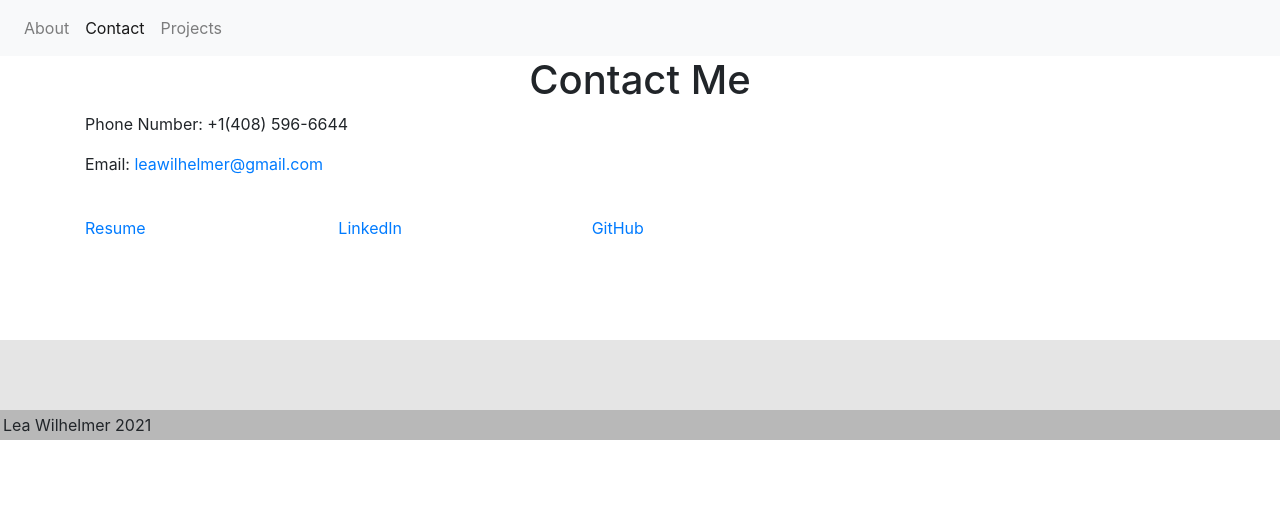
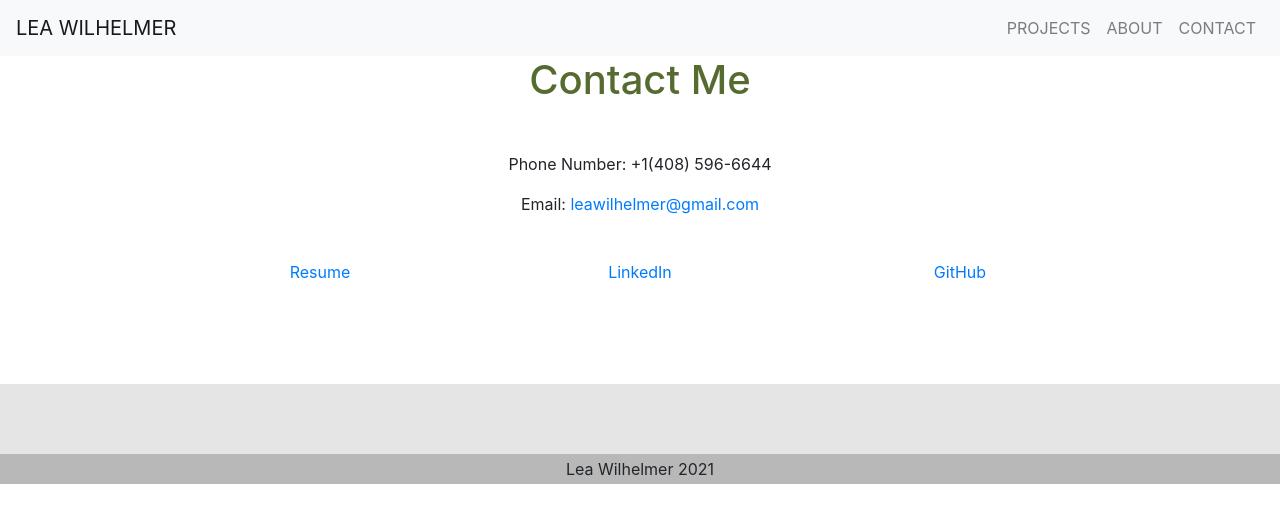
Before and after one commit to leawilhelmer/HW20-React-Portfolio, a React (Create React App) app: page /contact in a window 1280 px wide. Shown: the top 522 px of the page. Built offline with nearby package versions, Linux system fonts and the light colour scheme.

Commit message:
updated styling

```diff
--- a/src/components/About/aboutMe.js
+++ b/src/components/About/aboutMe.js
@@ -10,20 +10,27 @@ import {useHistory} from "react-router-dom"
 
 
 const styles = {
+	header: {
+		marginTop: "30px",
+	},
 	img: {
+		marginTop: "20px",
+  		marginLeft: "400px",
+  		marginRight: "400px",
 		width: "300px",
-		height: "300px",
+		height: "400px",
 	},
 	aboutMe: {
-		color: "whitesmoke",
-		fontFamily: "Verdana, Geneva, Tahoma, sans-serif",
-		fontWeight: "bold",
-		fontSize: "14px",
-		border: "3px",
+		marginLeft: "50px",
+		marginRight: "50px",
+		marginTop: "30px",
+		color: "white",
+		fontFamily: "Arial, Helvetica, sans-serif",
+		fontSize: "16px",
+		border: "5px",
 		borderStyle: "solid",
-		borderColor: "white",
 		borderRadius: "4px",
-		backgroundColor: "rgba(0, 0, 0, 0.65)",
+		backgroundColor: "darkolivegreen",
 		padding: "10px",
 	},
 };
@@ -38,14 +45,14 @@ const AboutMe = () => {
 		<Wrapper>
 			<Container>
 				<Row>
-					<Column size="md-6">
+					<Column size="md-12">
 						<div>
-							<h1>About Me:</h1>
+						<h1 style={styles.header} className='text-center' id='app'>About Me</h1>
 							<img style={styles.img} src={myImage} alt="me" />
 						</div>
 					</Column>
 					<Row>
-						<Column size="md-8">
+						<Column size="md-12">
 							<p style={styles.aboutMe}>
                             Hey, my name is Lea Wilhelmer and I am 21 years old. I'm from Tirol/Austria and I've been living in Los Gatos, California, since April 2019.
 
--- a/src/components/Contact/contact.js
+++ b/src/components/Contact/contact.js
@@ -6,23 +6,39 @@ import Resume from "../Resume/Lea's Resume.pdf"
 import Wrapper from "../Wrapper/wrapper";
 import Container from "../Container/container"
 
+const styles = {
+	contact: {
+		marginTop: "40px",
+		marginBottom: "20px",
+	},
+
+	links: {
+		textAlign: "center",
+		marginRight: "90px",
+		marginLeft: "90px"
+	}
+}
+
 const Contact = () => {
 
     return (
 		<Wrapper>
-				<Container>
+			<Container>
 						<h1 className='text-center' id='app'>Contact Me</h1>
-					<Row>
-						<Column size="md-8">
+						<Row>
+						<Column size="md-12">
+							<div style={styles.contact}>
 							<p>
                             Phone Number: +1(408) 596-6644
 							</p>
 							<p>
                             Email: <a href="https://mail.google.com/mail/?view=cm&fs=1&to=leawilhelmer@gmail.com">leawilhelmer@gmail.com</a>
 							</p>
-
+							</div>
+							<div style={styles.links}>
 							<Row>
 							<Column size="md-4">
+
 								<a
 									href={Resume}
 									download=""
@@ -52,10 +68,11 @@ const Contact = () => {
 								</a>
 							</Column>
 						</Row>
-
+						</div>
 						</Column>
 					</Row>
-				</Container>
+
+			</Container>
 		</Wrapper>
 
     )
--- a/src/components/Contact/style.css
+++ b/src/components/Contact/style.css
@@ -0,0 +1,7 @@
+h1 {
+    color: darkolivegreen;
+}
+
+p {
+    text-align: center;
+}
--- a/src/components/Footer/style.css
+++ b/src/components/Footer/style.css
@@ -5,6 +5,7 @@
   }
 
   .footer span {
+    text-align: center;
     position: absolute;
     bottom: 0;
     left: 0;
--- a/src/components/Navbar/navbar.js
+++ b/src/components/Navbar/navbar.js
@@ -2,45 +2,35 @@ import React from "react";
 import { Link } from "react-router-dom";
 import "../Navbar/style.css";
 
-// Depending on the current path, this component sets the "active" class on the appropriate navigation link item
-function Navbar() {
-  return (
+const Navbar = () => (
   <nav className="navbar navbar-expand-lg navbar-light bg-light">
+    <Link href="/">
+      <a className="navbar-brand">LEA WILHELMER</a>
+    </Link>
+    <button className="navbar-toggler" type="button" data-toggle="collapse" data-target="#navbarSupportedContent" aria-controls="navbarSupportedContent" aria-expanded="false" aria-label="Toggle navigation">
+      <span className="navbar-toggler-icon" />
+    </button>
 
-      <div>
+    <div className="collapse navbar-collapse justify-content-end" id="navbarSupportedContent">
       <ul className="navbar-nav">
         <li className="nav-item">
-            <Link
-              to="/"
-              className={
-                window.location.pathname === "/" || window.location.pathname === "/about"
-                  ? "nav-link active"
-                  : "nav-link"
-              }
-            >
-              About
+          <Link href="/">
+            <a className="nav-link">PROJECTS</a>
           </Link>
         </li>
         <li className="nav-item">
-            <Link
-              to="/contact"
-              className={window.location.pathname === "/contact" ? "nav-link active" : "nav-link"}
-            >
-              Contact
+          <Link href="/about">
+            <a className="nav-link">ABOUT</a>
           </Link>
         </li>
         <li className="nav-item">
-            <Link
-              to="/projects"
-              className={window.location.pathname === "/projects" ? "nav-link active" : "nav-link"}
-            >
-              Projects
+          <Link href="/contact">
+            <a className="nav-link">CONTACT</a>
           </Link>
         </li>
       </ul>
     </div>
   </nav>
 );
-}
 
 export default Navbar;
```
Lines whose indentation alone changed are shown as unchanged.
